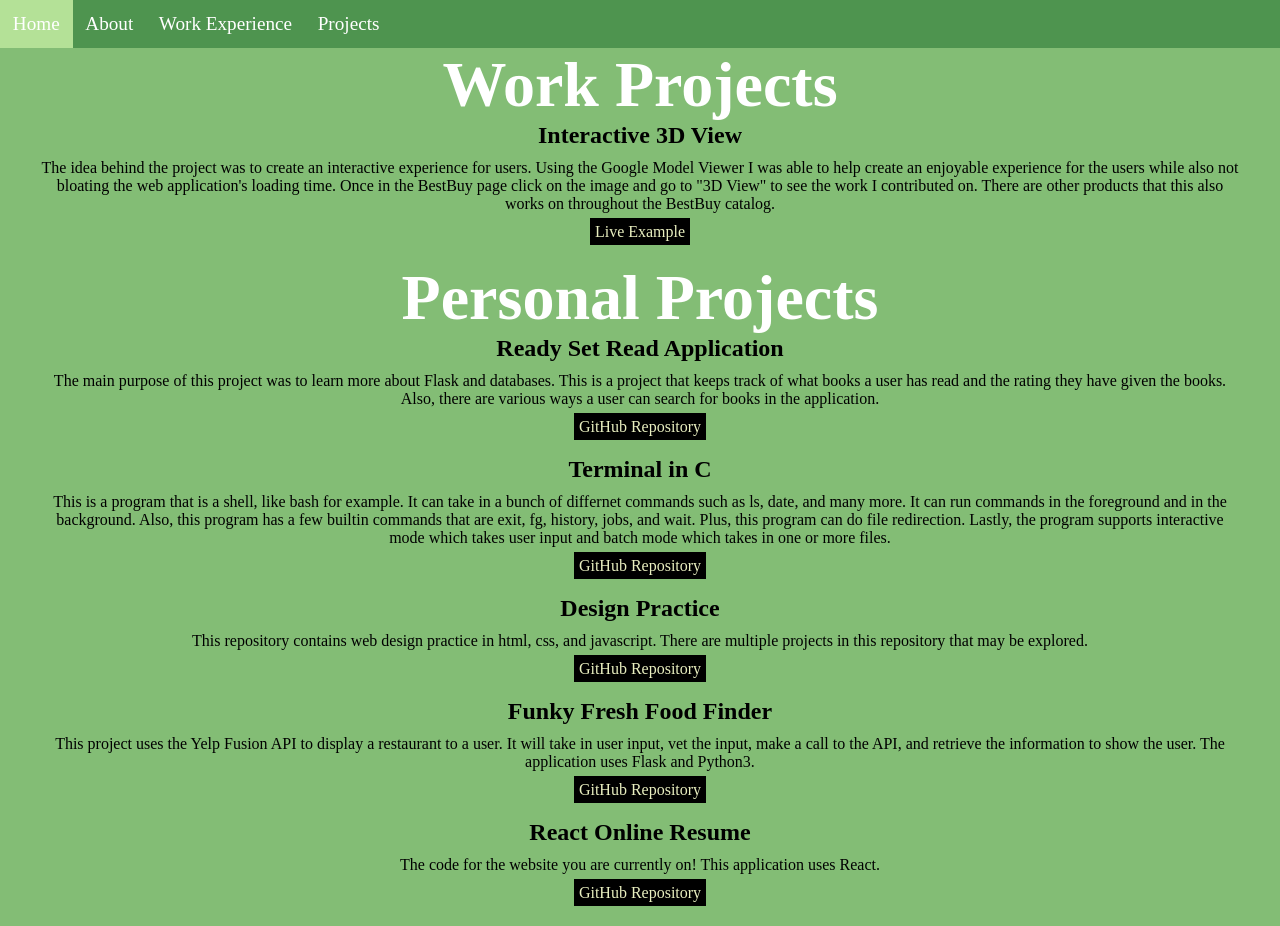
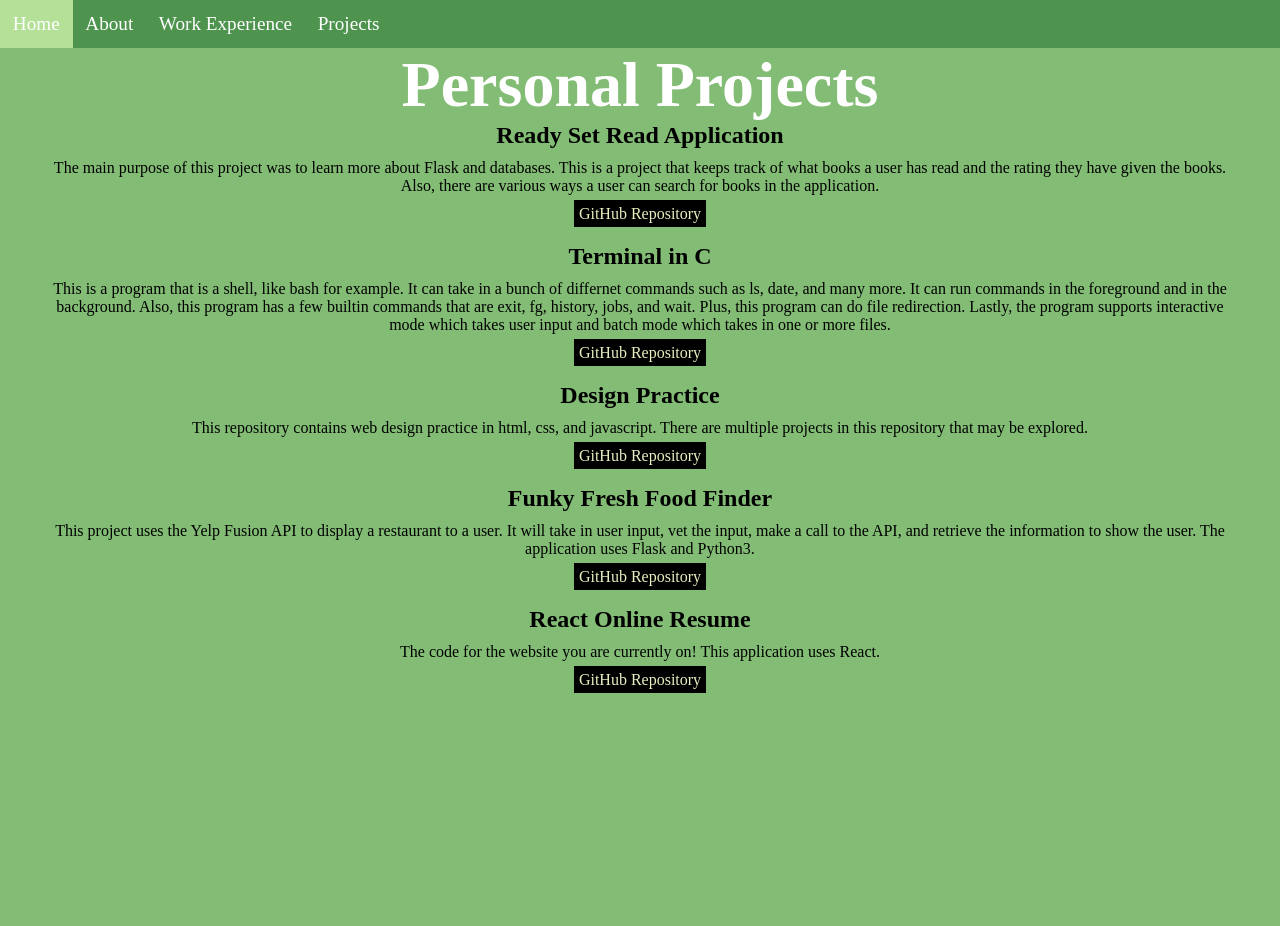
Before and after one commit to estrellafel/reactResume, a React app: page /#/reactResume/projects in a window 1280 px wide. After the commit the page ends 800 px from the top, so only its background shows below. Built offline with nearby package versions, Linux system fonts and the light colour scheme.

Commit message:
Took out unneeded projects and edited work experience

```diff
--- a/src/components/Navbar.css
+++ b/src/components/Navbar.css
@@ -1,3 +1,7 @@
+HashRouter {
+    height: 100%;
+    width: 100%;
+}
 ul.navbar-main {
     list-style-type: none;
     margin: 0;
--- a/src/components/Navbar.js
+++ b/src/components/Navbar.js
@@ -10,7 +10,7 @@ import Home from './Home.js';
 import About from './About.js';
 import Work from './Work.js';
 import Project from './Project.js';
-import './Navbar.css'
+import './Navbar.css';
 
 class Navbar extends React.Component {
     render() {
--- a/src/components/Project.css
+++ b/src/components/Project.css
@@ -1,15 +1,9 @@
-div.project > div.work > h1, div.project > div.personal > h1 {
+div.project > div.personal > h1 {
     margin: 0;
 }
 
 div.project > div.personal:last-child {
     margin-bottom: 3vh;
-}
-
-div.project > div.work > div > h2, div.project > div.work > div > p, div.project > div.work > div > div {
-    margin: 0px;
-    margin-bottom: 10px;
-    text-align: center;
 }
 
 div.project > div.personal > div > h2, div.project > div.personal > div > p, div.project > div.personal > div > div {
@@ -18,17 +12,17 @@ div.project > div.personal > div > h2, div.project > div.personal > div > p, div
     text-align: center;
 }
 
-div.project > div.personal > div > p, div.project > div.work > div > p {
+div.project > div.personal > div > p {
     margin-bottom: 10px;
     margin-right: 3vw;
     margin-left: 3vw;
 }
 
-div.project > div.work > div > div, div.project > div.personal > div > div {
+div.project > div.personal > div > div {
     margin-bottom: 20px;
 }
 
-div.project > div.work > div > div > a, div.project > div.personal > div > div > a {
+div.project > div.personal > div > div > a {
     margin-top: 1vh;
     text-decoration: none;
     background-color: black;
@@ -36,7 +30,7 @@ div.project > div.work > div > div > a, div.project > div.personal > div > div >
     padding: 5px;
 }
 
-div.project > div.work > div > div > a:hover, div.project > div.personal > div > div > a:hover {
+div.project > div.personal > div > div > a:hover {
     background-color: #E9EFC0;
     color: black;
     cursor: pointer;
--- a/src/components/Project.js
+++ b/src/components/Project.js
@@ -5,23 +5,6 @@ class Project extends React.Component {
     render() {
         return (
             <div className='project'>
-                <div className='work'>
-                    <h1>Work Projects</h1>
-                    <div>
-                        <h2>Interactive 3D View</h2>
-                        <p>
-                            The idea behind the project was to create an interactive experience for
-                            users. Using the Google Model Viewer I was able to help create an enjoyable
-                            experience for the users while also not bloating the web application's loading time.
-                            Once in the BestBuy page click on the image and go to "3D View" to see the
-                            work I contributed on. There are other products that this also works on throughout
-                            the BestBuy catalog.
-                        </p>
-                        <div>
-                            <a href='https://www.bestbuy.com/site/samsung-27-cu-ft-large-capacity-3-door-french-door-refrigerator-with-external-water-ice-dispenser-stainless-steel/6401612.p?skuId=6401612'>Live Example</a>
-                        </div>
-                    </div>
-                </div>
                 <div className='personal'>
                     <h1>Personal Projects</h1>
                     <div>
--- a/src/components/Work.js
+++ b/src/components/Work.js
@@ -9,15 +9,17 @@ class Work extends React.Component {
                 <div>
                     <h2><b>Digital Engineering Intern</b>, Best Buy Corporate, Richfield, MN, 06/2021 - 08/2021</h2>
                     <ul>
-                        <li>Created and performed work on existing React components</li>
-                        <li>Optimized application to decrease initial loading time by 39.95%</li>
-                        <li>Performed unit tests to ensure quality code production</li>
+                        <li>Created and modified existing React components on a user facing team</li>
+                        <li>Optimized applications using lazy loading, loadable components, and by reviewing data
+                            structures to decrease initial loading time by 39.95%</li>
+                        <li>Performed unit and integration tests with Jest and Cypress to ensure quality code
+                            production</li>
                     </ul>
                 </div>
                 <div>
                     <h2><b>Intern Software Developer</b>, RealityBLU, Beloit, WI, 07/2020 - 08/2020</h2>
                     <ul>
-                        <li>Created a proof of concept for marker-less augmented reality</li>
+                        <li>Created a proof of concept for marker-less augmented reality using Node.js</li>
                         <li>Wrote documentation for software components related to augmented reality</li>
                         <li>Managed various 3D models and implemented them into a program</li>
                     </ul>
```
Also changed, not shown: src/index.css (+0 -14 lines), 1 other file.
